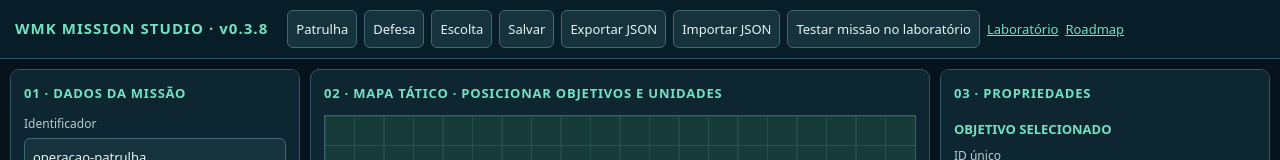
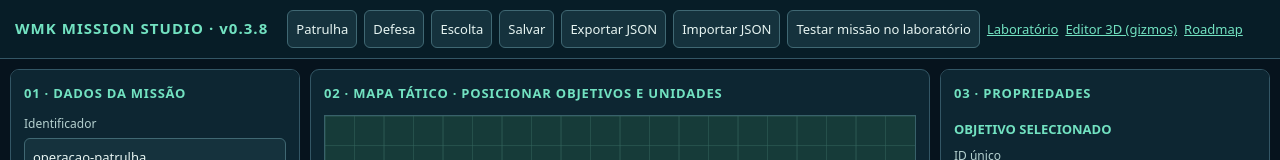
Before and after one commit to WalneyNF/WMK-Combined-Arms, a plain HTML site: page mission-editor.html in a window 1280 px wide. Shown: the top 160 px of the page. Drawn offline with Linux system fonts and the light colour scheme.

Commit message:
docs: publica correções principais e guia de editor/rotas v0.3.8

```diff
--- a/mission-editor.html
+++ b/mission-editor.html
@@ -13,7 +13,7 @@ h2{font-size:13px;letter-spacing:.06em;color:var(--accent);margin:0 0 12px}h3{fo
 <header><strong>WMK MISSION STUDIO · v0.3.8</strong>
 <button id="preset-patrol">Patrulha</button><button id="preset-base">Defesa</button><button id="preset-escort">Escolta</button>
 <button id="save">Salvar</button><button id="export">Exportar JSON</button><button id="import">Importar JSON</button>
-<button id="launch">Testar missão no laboratório</button><a href="unit-control-lab.html">Laboratório</a><a href="roadmap.html">Roadmap</a>
+<button id="launch">Testar missão no laboratório</button><a href="unit-control-lab.html">Laboratório</a><a href="map-builder-3d.html">Editor 3D (gizmos)</a><a href="roadmap.html">Roadmap</a>
 </header>
 <main>
 <section class="panel">
```
